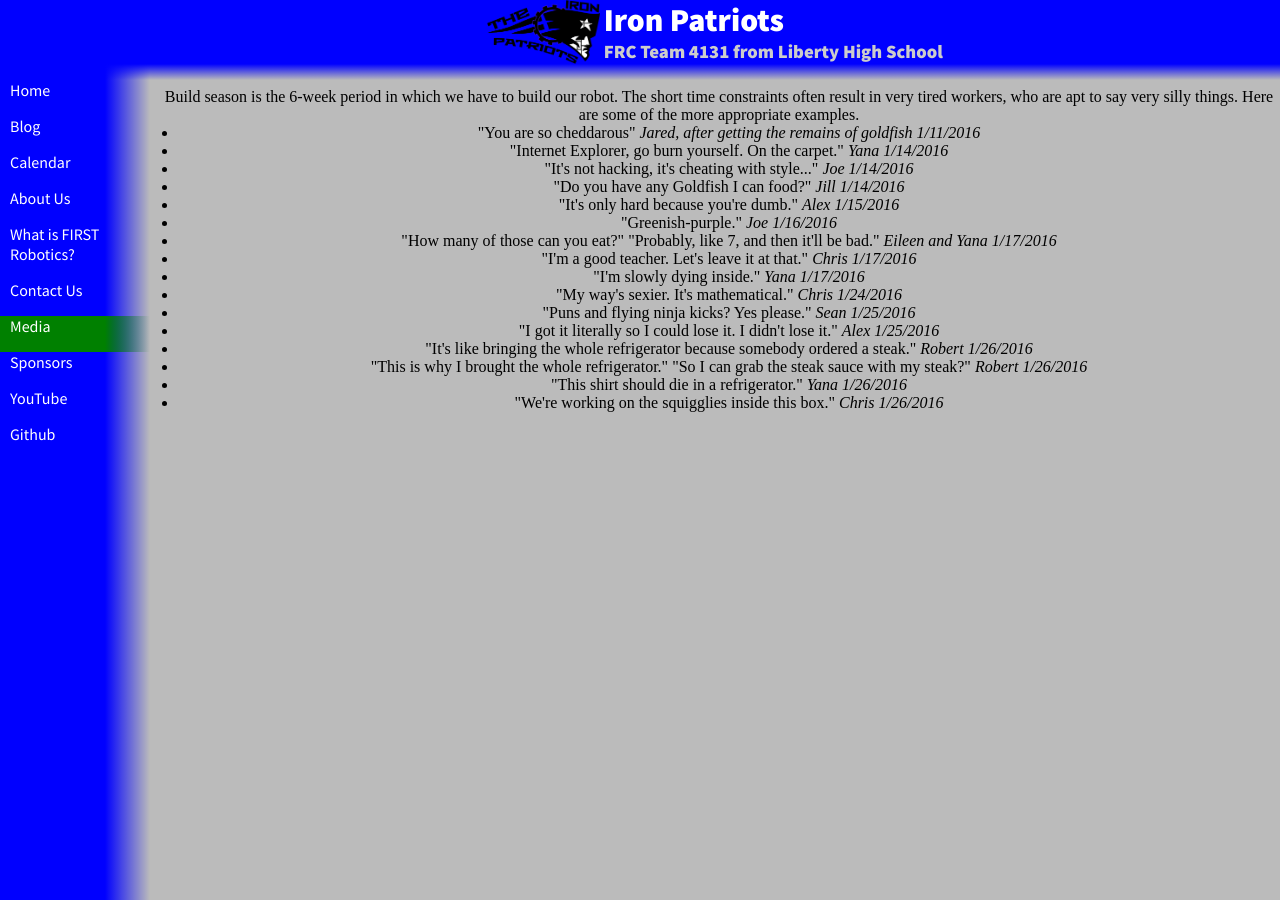
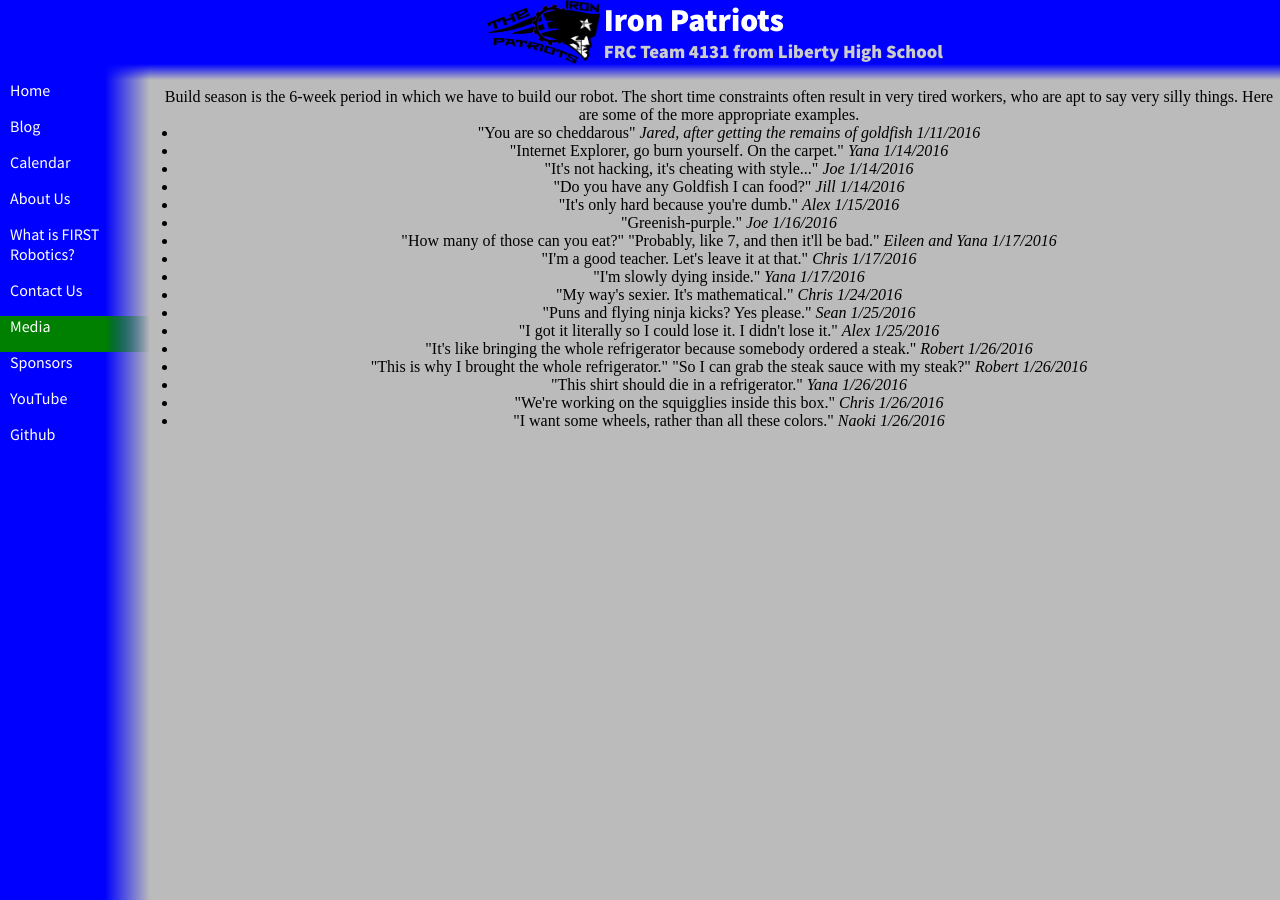
Before and after one commit to katiebugmoon/FRC4131.github.io, a Jekyll site: the page built from media/2016/quotes.html, in a window 1280 px wide. Built offline with Jekyll 4.4.1, drawn with Linux system fonts in a browser that asks for light colours; nearby versions of some CDN libraries.

Commit message:
Game of Quotes, Episode 17

```diff
--- a/media/2016/quotes.html
+++ b/media/2016/quotes.html
@@ -20,5 +20,6 @@ title: Build Season 2016 Quotes
 	<li>"This is why I brought the whole refrigerator." "So I can grab the steak sauce with my steak?" <i>Robert 1/26/2016</i></li>
 	<li>"This shirt should die in a refrigerator." <i>Yana 1/26/2016</i></li>
 	<li>"We're working on the squigglies inside this box." <i>Chris 1/26/2016</i></li>
+	<li>"I want some wheels, rather than all these colors." <i>Naoki 1/26/2016</i></li>
 </ul>
 <center>
```
